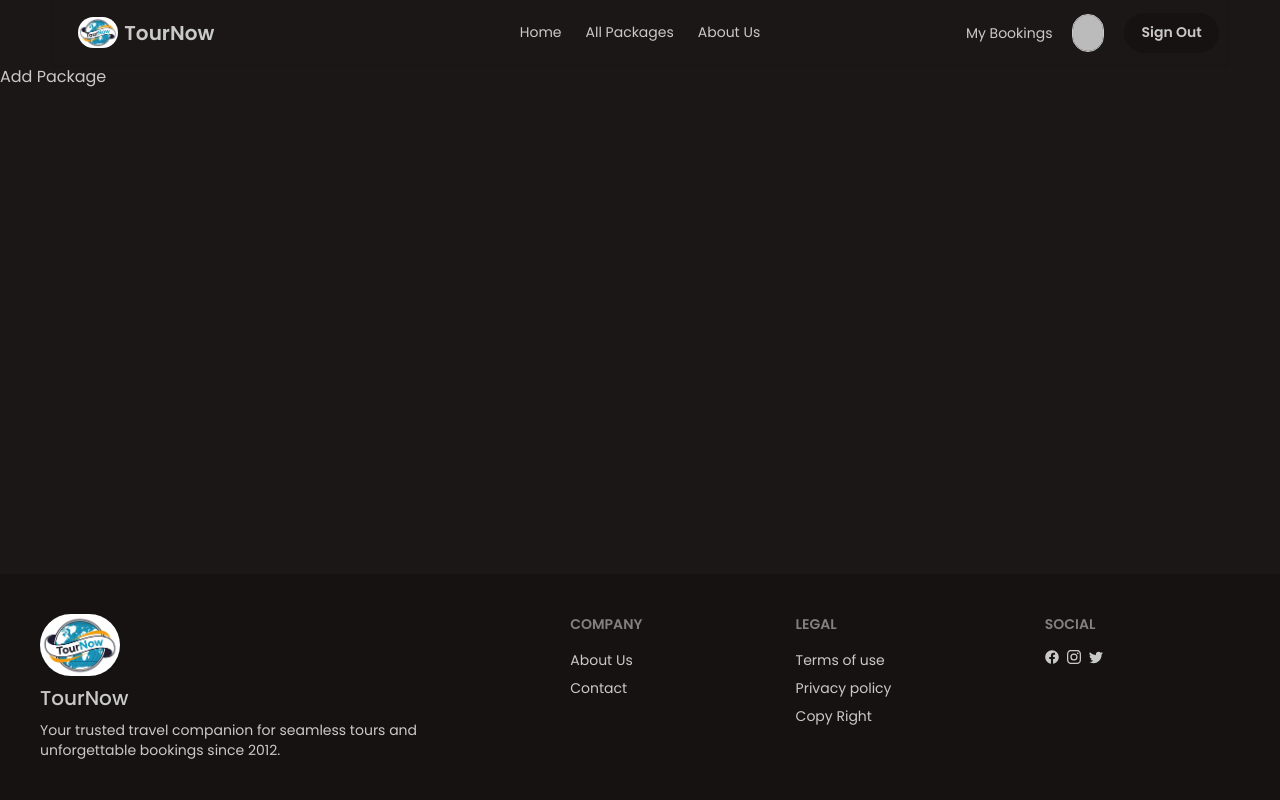
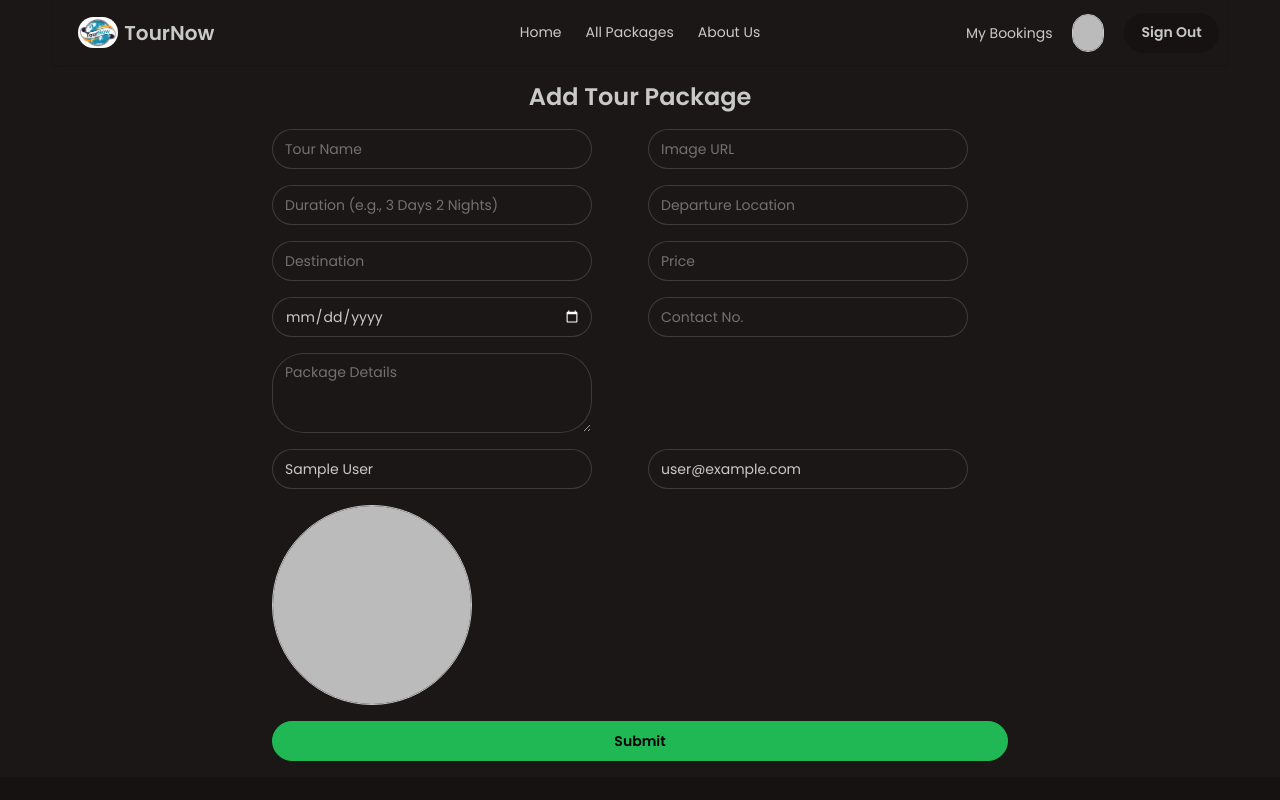
Before and after one commit to LinkonJT/Tour-Now-A11C17-Client, a React (Vite) app: page /add-package in a window 1280 px wide. Shown: the top 800 px of the page. Built offline with nearby package versions, Linux system fonts and the light colour scheme; no server answers; sample sign-in values are in the browser's storage.

Commit message:
all-packages front and back

```diff
--- a/package.json
+++ b/package.json
@@ -14,6 +14,8 @@
     "daisyui": "^5.0.43",
     "dotenv": "^16.5.0",
     "firebase": "^11.9.1",
+    "framer-motion": "^12.17.3",
+    "motion": "^12.17.3",
     "react": "^19.1.0",
     "react-dom": "^19.1.0",
     "react-icons": "^5.5.0",
--- /dev/null
+++ b/src/components/PackageForm.jsx
@@ -0,0 +1,65 @@
+import React from 'react';
+import defaultProPic from "../assets/userphoto.png";
+import { toast } from 'react-toastify';
+
+const PackageForm = ({user} ) => {
+
+  const handleAddPackage = (e)=>{
+
+e.preventDefault()
+const form = e.target;
+const formData = new FormData(form)
+const result = Object.fromEntries(formData.entries())
+ console.log("Form Data Submitted:", result);
+
+ /**post to mongoDB */
+ fetch('http://localhost:3000/all-packages',{
+    method: 'POST',
+    headers: {
+        'Content-Type': 'application/json',
+    },
+    body: JSON.stringify(result)
+ })
+ .then(res=>res.json())
+ .then((data)=>{
+    console.log("Data fetched from server:", data)
+    if(data.insertedId){
+  toast.success("data added in the MongoDB successfully!")
+
+      }
+ })
+
+  }
+
+    return (
+           <form onSubmit={handleAddPackage} className="grid grid-cols-1 md:grid-cols-2 gap-4">
+        <input type="text" name="tour_name" placeholder="Tour Name" className="input input-bordered" required />
+        <input type="text" name="image" placeholder="Image URL" className="input input-bordered" required />
+        <input type="text" name="duration" placeholder="Duration (e.g., 3 Days 2 Nights)" className="input input-bordered"  required />
+        <input type="text" name="departure_location" placeholder="Departure Location" className="input input-bordered"  required />
+        <input type="text" name="destination" placeholder="Destination" className="input input-bordered"  required />
+        <input type="number" name="price" placeholder="Price" className="input input-bordered" required />
+        <input type="date" name="departure_date" className="input input-bordered"  required />
+        <input type="text" name="contact_no" placeholder="Contact No." className="input input-bordered"  required />
+        <textarea name="package_details" placeholder="Package Details" className="textarea textarea-bordered col-span-1 md:col-span-2"  required></textarea>
+
+        {/* Hidden or readonly guide info from Firebase */}
+        <input type="text" name="guide_name" value={user?.displayName || ''}  readOnly className="input input-bordered" />
+
+        <input type="email" name="guide_email" value={user?.email || ''} readOnly className="input input-bordered" />
+   <div>
+
+             <img
+                src={user.photoURL || defaultProPic}
+                alt="Profile"
+                title={user.displayName || "No Name"}
+                className="w-50 rounded-full border"
+              />
+   </div>
+
+        <button type="submit" className="btn btn-primary col-span-1 md:col-span-2">Submit</button>
+      </form>
+    );
+};
+
+export default PackageForm;
--- a/src/pages/AddPackage.jsx
+++ b/src/pages/AddPackage.jsx
@@ -1,10 +1,16 @@
-import React from 'react';
+import React, { useContext } from 'react';
+import { AuthContext } from '../Provider/AuthContext';
+import PackageForm from '../components/PackageForm';
 
 const AddPackage = () => {
+
+  const {user} = useContext(AuthContext)
+
     return (
-        <div>
-            Add Package
-        </div>
+      <div className="max-w-3xl mx-auto p-4">
+      <h2 className="text-2xl font-semibold mb-4 text-center">Add Tour Package</h2>
+ <PackageForm user={user}></PackageForm>
+    </div>
     );
 };
 
--- a/src/pages/Banner.jsx
+++ b/src/pages/Banner.jsx
@@ -1,5 +1,6 @@
 import React from 'react';
 import { NavLink } from 'react-router';
+import { motion } from "motion/react"
 
 const Banner = () => {
   return (
@@ -9,7 +10,8 @@ const Banner = () => {
   <div className="hero-overlay"></div>
   <div className=" text-center">
   <div className="max-w-md">
-      <h1 className="mb-5 text-black text-xl md:text-5xl font-bold">Your Next Adventure Starts Now!</h1>
+    <motion.h1 initial={{scale: 0}}
+    animate={{scale: 1, transition: { duration: 2 }}}  className="mb-5 text-black text-xl md:text-5xl font-bold"><motion.span animate={{color: ['#ff5733','#34495e', '#68ff33', '#33caff', '#f3364e' ], transition: { duration: 2 , repeat: Infinity} }}>Your Next Adventure Starts Now!</motion.span></motion.h1>
     <p className="mb-5 text-gray-200">
     Discover incredible destinations and curated tour packages designed for unforgettable experiences. Whether you're dreaming of exotic beaches or cultural immersions, find the perfect getaway with TourNow.
     </p>
@@ -24,7 +26,9 @@ export default Banner;
 
 
 
+
+
+
 /**
- *
- https://i.ibb.co/1GBqBdtD/banner-Pic.jpg
+ * https://i.ibb.co/1GBqBdtD/banner-Pic.jpg
  */
```
Also changed, not shown: 1 other file (tests, documents, lock files or other folders). Lines whose indentation alone changed are shown as unchanged.
